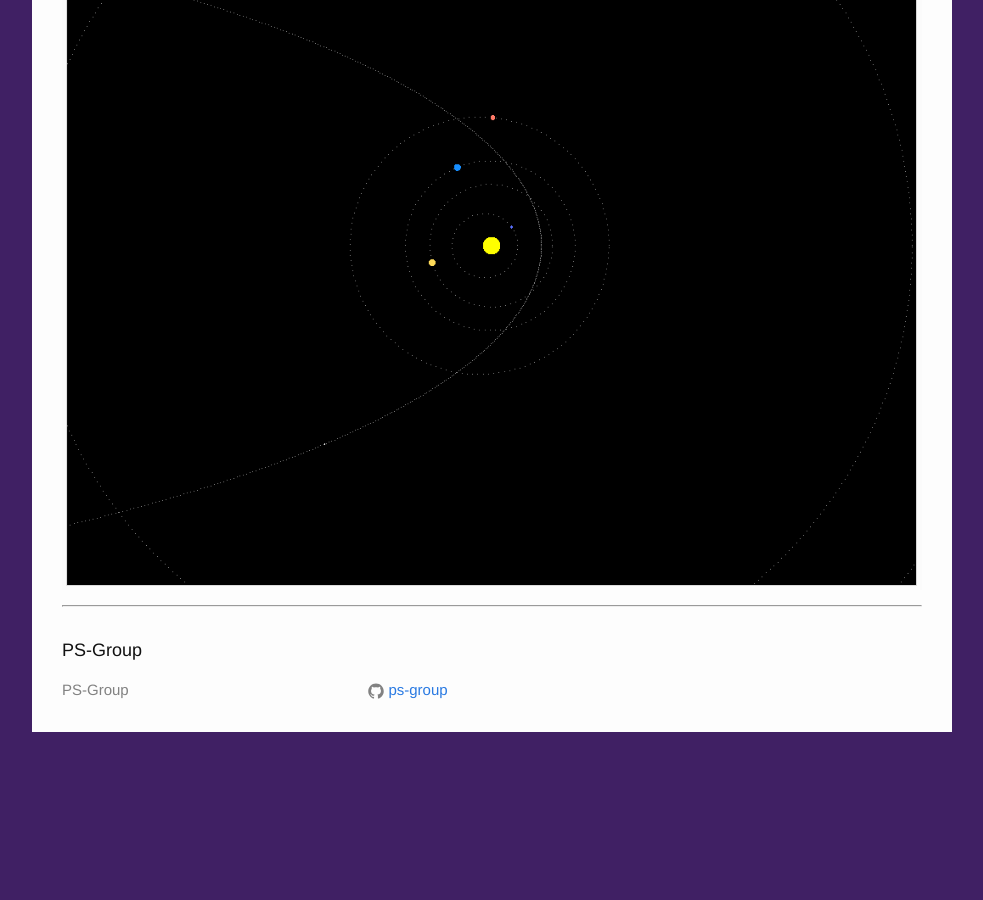
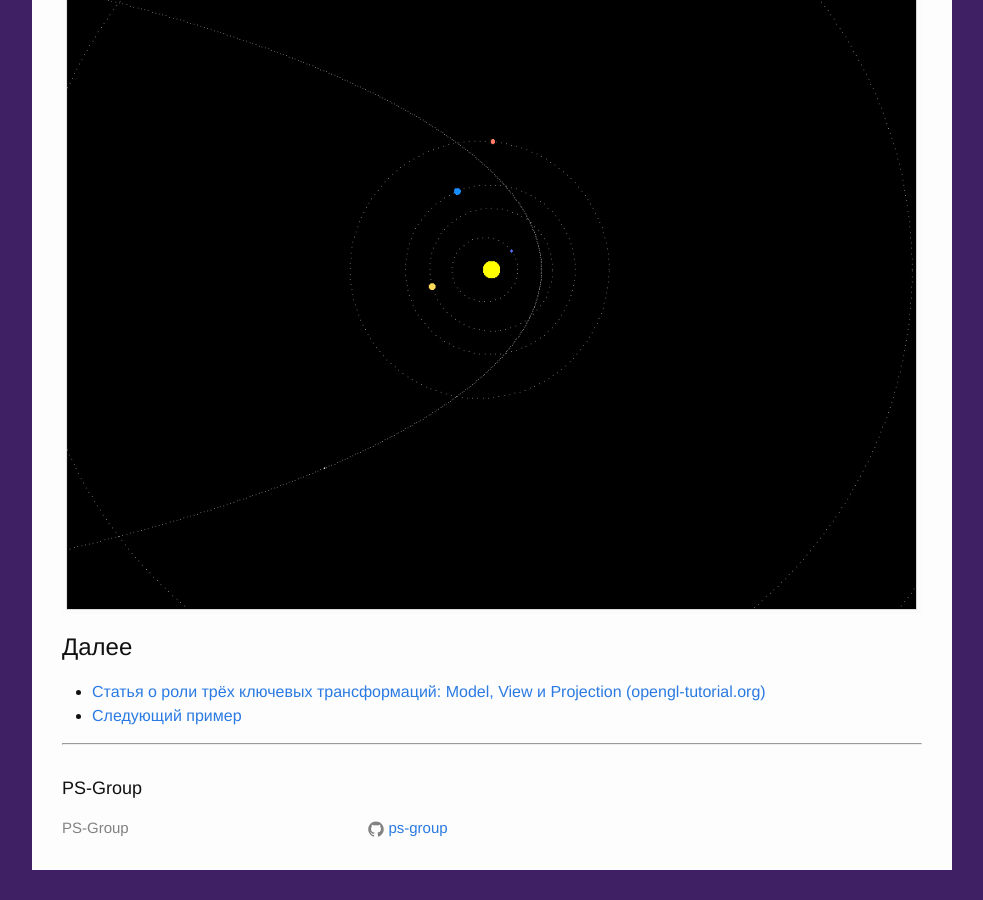
Before and after one commit to ps-group/ps-group.github.io, a Jekyll site: the page built from _opengl/lesson_6.md, in a window 1280 px wide and 900 px high, scrolled down 15833 px. Shown: the whole window, without its empty margins (148-1131 px from the left). Built offline with Jekyll 4.4.1, drawn with Linux system fonts in a browser that asks for light colours; before the commit the page ends 16595 px from its top, so only the background shows below that.

Commit message:
Update lesson_6.md

```diff
--- a/_opengl/lesson_6.md
+++ b/_opengl/lesson_6.md
@@ -604,3 +604,8 @@
 [Полный пример к статье доступен на github](https://github.com/PS-Group/cg_course_examples/tree/master/lesson_06). Вот так выглядит окно после запуска:
 
 ![Иллюстрация](figures/lesson_6_preview.png)
+
+## Далее
+
+- [Статья о роли трёх ключевых трансформаций: Model, View и Projection (opengl-tutorial.org)](http://www.opengl-tutorial.org/ru/beginners-tutorials/tutorial-3-matrices/)
+- [Следующий пример](/opengl/lesson_7.html)
```
